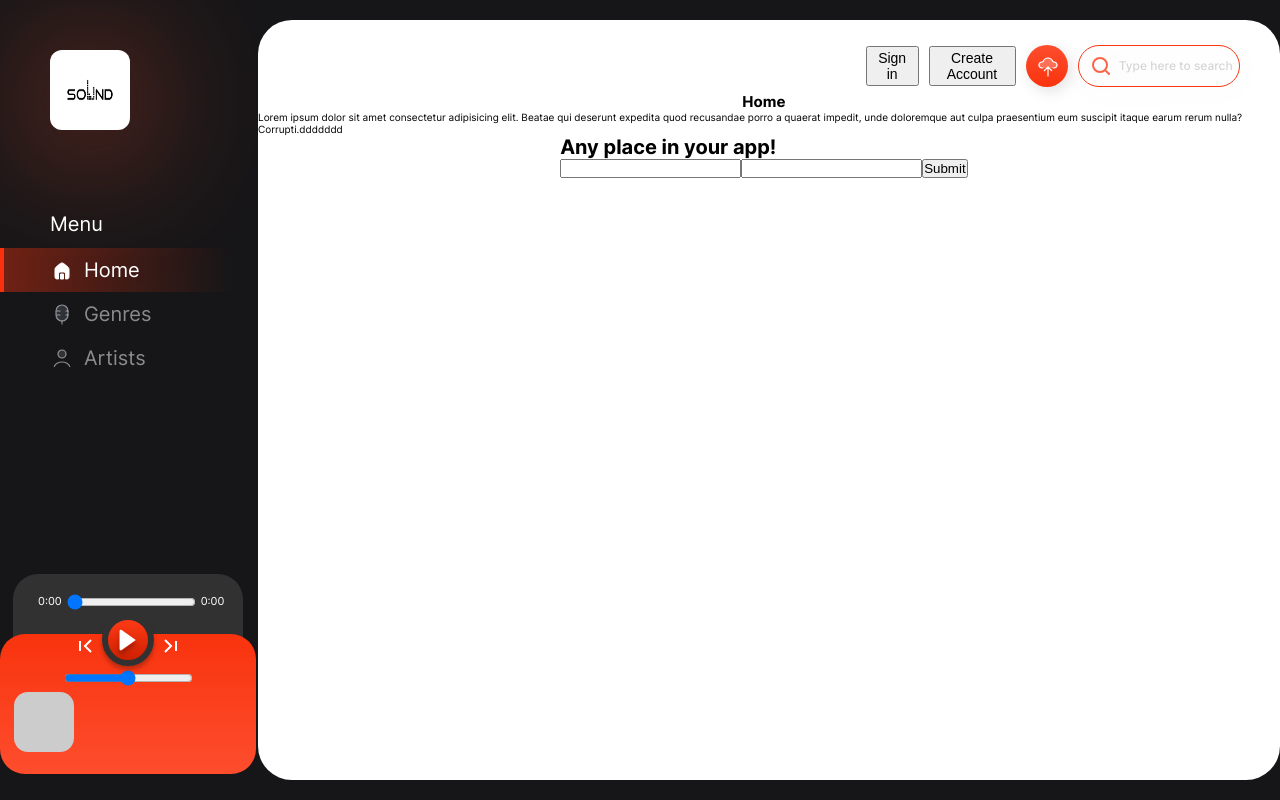
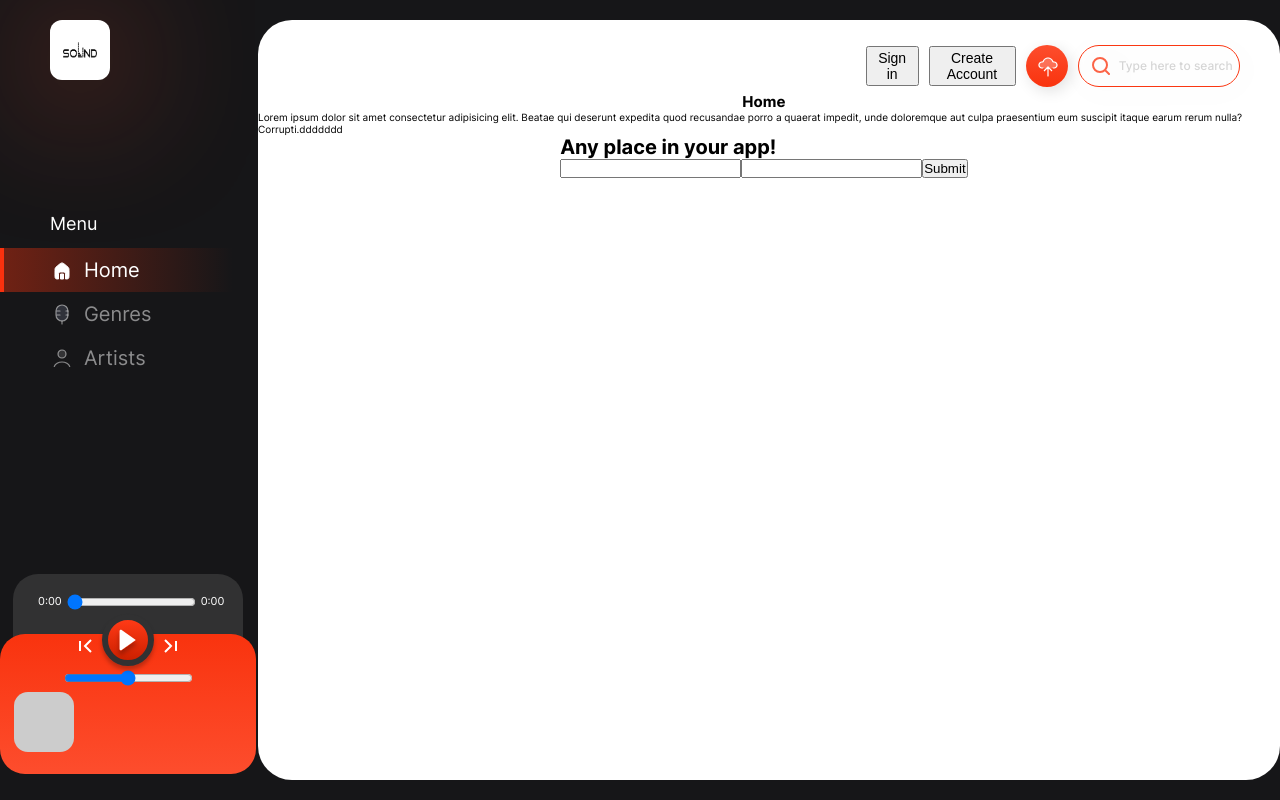
Before and after one commit to khalil0525/sound-garden-app, a React (Create React App) app: page / in a window 1280 px wide. Built offline with nearby package versions, Linux system fonts and the light colour scheme; no server answers.

Commit message:
Added some media queries to the sideNavigation component to fix issue with AudioPlayer going out of it's container

```diff
--- a/src/App.js
+++ b/src/App.js
@@ -13,7 +13,6 @@ import Upload from "./pages/Upload/Upload";
 import SimpleBar from "simplebar-react";
 import "simplebar/dist/simplebar.min.css";
 import CollectionResults from "./components/CollectionResults/CollectionResults";
-import { useCollection } from "./hooks/useCollection";
 
 function App() {
   // Getting the context of the user to see if they're logged in
--- a/src/App.module.css
+++ b/src/App.module.css
@@ -1,12 +1,13 @@
 .app {
   margin: 2rem auto;
-  max-width: 100vw;
+  width: 100vw;
   height: 95vh;
   display: grid;
   grid-template-columns: 1fr 5fr;
   column-gap: 0.2rem;
 }
 .sideNavigation {
+  width: 100%;
   max-width: 20vw;
   height: inherit;
   grid-column: 1;
--- a/src/components/AudioPlayer/AudioPlayer.module.css
+++ b/src/components/AudioPlayer/AudioPlayer.module.css
@@ -112,7 +112,7 @@
   display: flex;
   flex-direction: column;
   align-items: flex-start;
-
+  text-overflow: ellipsis;
   justify-content: center;
   gap: 0.4rem;
   width: 17rem;
@@ -134,3 +134,10 @@
   color: #ffffff;
   opacity: 0.5;
 }
+
+@media (min-width: 768px) {
+  .modal {
+    left: calc(50% - 20rem);
+    width: 40rem;
+  }
+}
--- a/src/components/SideNavigation/SideNavigation.module.css
+++ b/src/components/SideNavigation/SideNavigation.module.css
@@ -1,5 +1,6 @@
 .sideNavigation {
-  max-width: 100%;
+  /* width: 100%; */
+  max-width: inherit;
   display: grid;
   grid-template-rows: 1fr 1fr 1fr 1fr;
   grid-template-columns: 1fr;
@@ -9,19 +10,18 @@
 .sideNavigation__header {
   grid-row: 1/1;
 
-  max-width: inherit;
-
-  padding: 2rem 4rem;
-  margin: 1rem;
+  /* padding: 2rem 4rem;
+  margin: 1rem; */
 
   display: flex;
   flex-direction: column;
-  gap: 2rem;
+  /* gap: 2rem; */
 }
 .sideNavigation__header-imageContainer {
   border-radius: 20px;
-  width: 8rem;
-  height: 8rem;
+  /* max-width: 8rem;
+  height: 8rem; */
+
   box-shadow: 0 10px 140px rgba(251, 80, 47, 0.9);
 }
 .sideNavigation__header-imageContainer img {
@@ -30,13 +30,13 @@
   border-radius: 12px;
 }
 .sideNavigation__header-welcomeText {
-  font-size: 2.4rem;
+  /* font-size: 2.4rem; */
   font-weight: 400;
   line-height: 2.9rem;
   opacity: 0.5;
 }
 .sideNavigation__header-artistNameText {
-  font-size: 3.2rem;
+  /* font-size: 3.2rem; */
   font-weight: 600;
   line-height: 3.9rem;
 }
@@ -50,7 +50,7 @@
 }
 .sideNavigation__menuHeaderText {
   font-weight: 400;
-  font-size: 2rem;
+  /* font-size: 2rem; */
   line-height: 2.4rem;
 
   margin-bottom: 0.2rem;
@@ -100,6 +100,71 @@
 */
 
 .sideNavigation__audioplayerContainer {
-  max-width: inherit;
+  /* max-width: inherit; */
   grid-row: 4/4;
 }
+
+/* Extra small devices (phones, 600px and down) */
+@media only screen and (max-width: 600px) {
+}
+/* Small devices (portrait tablets and large phones, 600px and up) */
+@media only screen and (min-width: 600px) {
+}
+/* Medium devices (landscape tablets, 768px and up) */
+@media only screen and (min-width: 768px) {
+}
+/* Large devices (laptops/desktops, 992px and up) */
+@media only screen and (min-width: 992px) {
+  .sideNavigation__header {
+    padding: 0rem 4rem;
+    margin: 0 1rem;
+    gap: 1rem;
+  }
+  .sideNavigation__header-imageContainer {
+    max-width: 6rem;
+    height: 6rem;
+  }
+  .sideNavigation__header-welcomeText {
+    font-size: 2rem;
+  }
+  .sideNavigation__header-artistNameText {
+    font-size: 3.2rem;
+  }
+  .sideNavigation__menuHeaderText {
+    font-size: 1.8rem;
+  }
+}
+/* Extra large devices (large laptops and desktops, 1200px and up) */
+@media only screen and (min-width: 1600px) {
+  .sideNavigation__header {
+    padding: 2rem 4rem;
+    margin: 1rem;
+    gap: 2rem;
+  }
+  .sideNavigation__header-imageContainer {
+    max-width: 8rem;
+    height: 8rem;
+  }
+  .sideNavigation__header-welcomeText {
+    font-size: 2rem;
+  }
+  .sideNavigation__header-artistNameText {
+    font-size: 3.2rem;
+  }
+  .sideNavigation__menuHeaderText {
+    font-size: 1.8rem;
+  }
+
+  .sideNavigation__header-welcomeText {
+    font-size: 2.4rem;
+  }
+  /* .sideNavigation__header-artistNameText {
+    font-size: 3.2rem;
+    font-weight: 600;
+    line-height: 3.9rem;
+  } */
+
+  .sideNavigation__menuHeaderText {
+    font-size: 2rem;
+  }
+}
```
